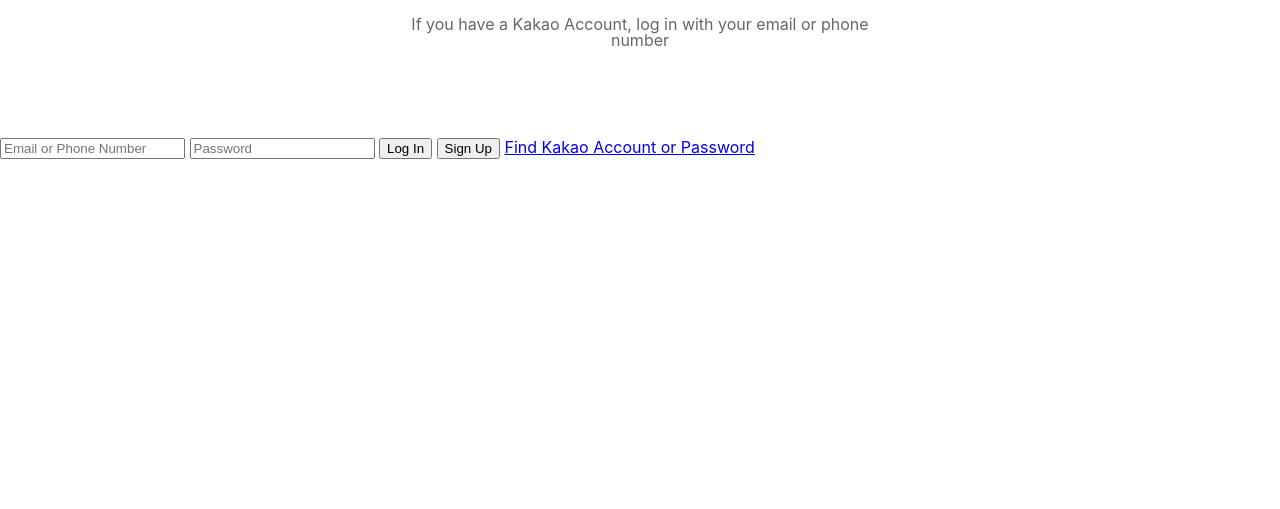
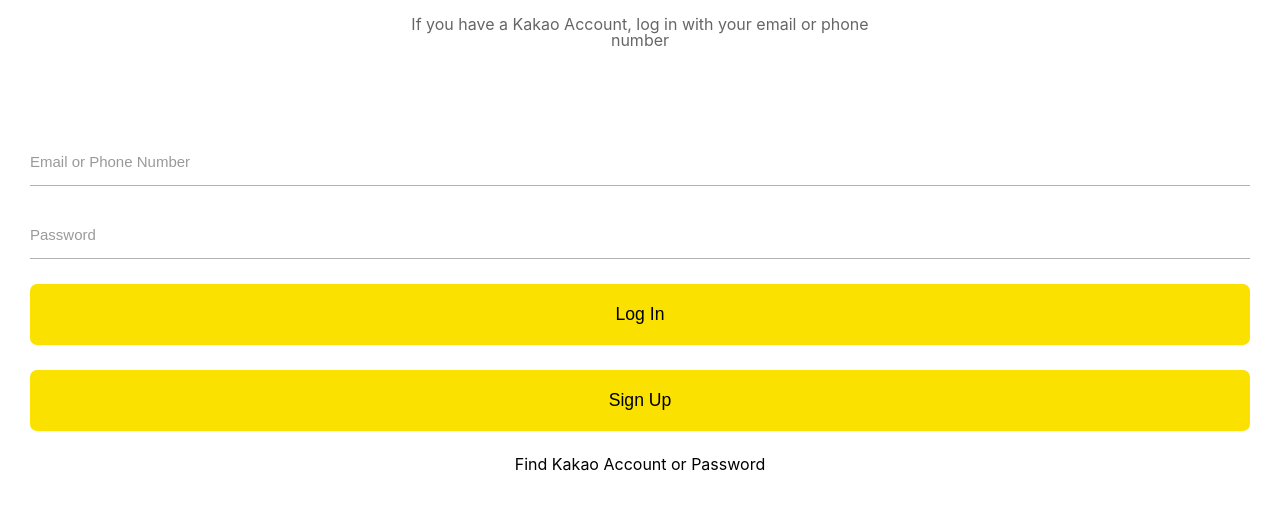
Before and after one commit to jcs1910/KakaoTalk, a plain HTML site: page index.html in a window 1280 px wide. Shown: the part 155-664 px from the top of the page. Drawn offline with Linux system fonts and the light colour scheme.

Commit message:
Feat: Implement Login Form CSS

```diff
--- /dev/null
+++ b/css/login-form.css
@@ -0,0 +1,42 @@
+.login-form {
+  display: flex;
+  flex-direction: column;
+  margin: 0 30px;
+}
+
+.login-form input {
+  border: none;
+  padding: 15px 0;
+  margin-bottom: 25px;
+  outline: none;
+  font-size: 15px;
+}
+
+.login-form input:not([type="submit"]) {
+  border-bottom: 1px solid rgba(0, 0, 0, 0.3);
+  transition: border-color 0.3s ease-in-out;
+}
+
+.login-form input::placeholder {
+  color: rgba(0, 0, 0, 0.4);
+}
+
+.login-form input:focus {
+  border-color: var(--yellow);
+}
+
+.login-form input[type="submit"] {
+  background-color: var(--yellow);
+}
+
+.login-form input[type="submit"] {
+  border-radius: 7px;
+  padding: 20px;
+  font-size: 1.1rem;
+}
+
+.login-form a {
+  color: inherit;
+  text-align: center;
+  text-decoration: none;
+}
--- a/css/styles.css
+++ b/css/styles.css
@@ -1,6 +1,9 @@
 @import "reset.css";
 @import "status-bar.css";
 @import "welcome-header.css";
+@import "variables.css";
+@import "login-form.css";
+
 body {
   font-family: -apple-system, BlinkMacSystemFont, "Segoe UI", Roboto, Oxygen,
     Ubuntu, Cantarell, "Open Sans", "Helvetica Neue", sans-serif;
--- /dev/null
+++ b/css/variables.css
@@ -0,0 +1,3 @@
+:root {
+  --yellow: #fae100;
+}
--- a/index.html
+++ b/index.html
@@ -29,7 +29,7 @@
       </p>
     </div>
 
-    <form id="login-form">
+    <form class="login-form">
       <input type="text" placeholder="Email or Phone Number" />
       <input type="password" placeholder="Password" />
       <input type="submit" value="Log In" />
```
